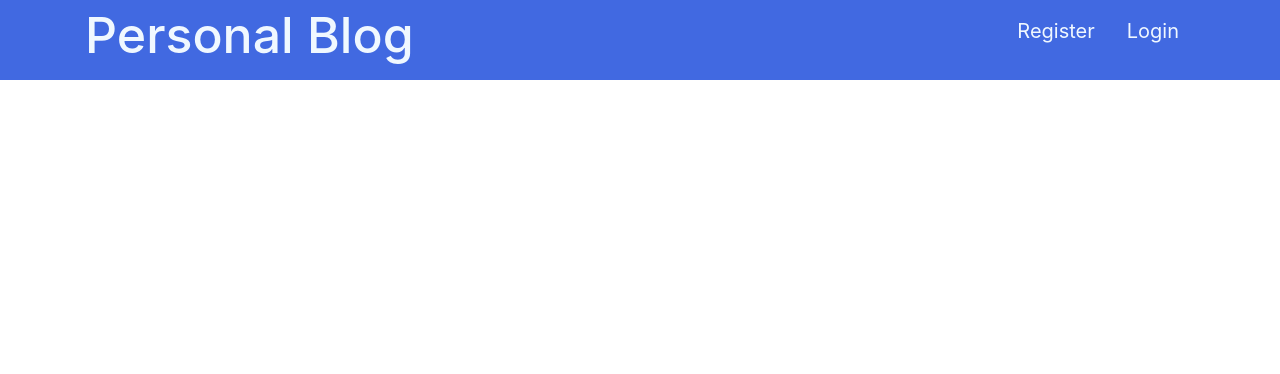
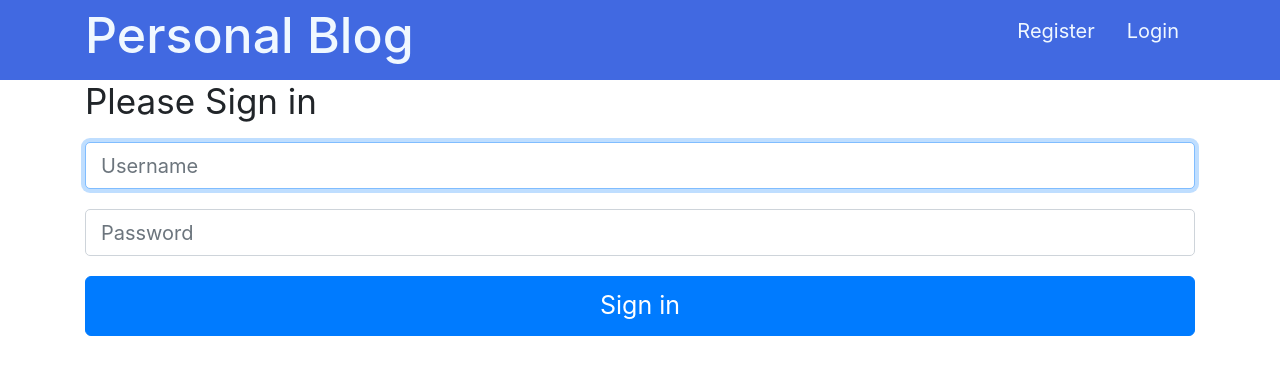
Before and after one commit to SergioRuyDev/personalblog-ui, an Angular app: page /login in a window 1280 px wide. Before the commit this address led to /. Shown: the top 374 px of the page. Built offline with nearby package versions, Linux system fonts and the light colour scheme.

Commit message:
Login in progress.

```diff
--- a/src/app/app.module.ts
+++ b/src/app/app.module.ts
@@ -26,7 +26,9 @@ import { RegisterSuccessComponent } from './auth/register-success/register-succe
     FormsModule,
     ReactiveFormsModule,
     RouterModule.forRoot([
-      {path: 'register', component: RegisterComponent}
+      {path: 'register', component: RegisterComponent},
+      {path: 'login', component: LoginComponent},
+      {path: 'register-success', component: RegisterSuccessComponent}
       ]),
     HttpClientModule
   ],
--- a/src/app/auth/login/login.component.html
+++ b/src/app/auth/login/login.component.html
@@ -1 +1,14 @@
-<p>login works!</p>
+<div class="container">
+  <form class="form-signin" [formGroup]="loginForm" (ngSubmit)="onSubmit()" novalidade>
+    <h1 class="h3 mb-3 font-weight-normal">Please Sign in</h1>
+    <div class="form-group">
+      <label for="inputUsername" class="sr-only">Username</label>
+      <input type="text" id="inputUsername" [formControlName]="'username'" class="form-control" placeholder="Username" required="" autofocus="">
+    </div>
+    <div class="form-group">
+      <label for="inputPassword" class="sr-only">Password</label>
+      <input type="password" id="inputPassword" [formControlName]="'password'" class="form-control" placeholder="Password" required="">
+    </div>
+    <button class="btn btn-lg btn-primary btn-block" type="submit">Sign in</button>
+  </form>
+</div>
--- a/src/app/auth/login/login.component.ts
+++ b/src/app/auth/login/login.component.ts
@@ -1,4 +1,5 @@
 import { Component, OnInit } from '@angular/core';
+import { FormControl, FormGroup } from '@angular/forms';
 
 @Component({
   selector: 'app-login',
@@ -7,9 +8,19 @@ import { Component, OnInit } from '@angular/core';
 })
 export class LoginComponent implements OnInit {
 
-  constructor() { }
+  loginForm: FormGroup;
+  constructor() {
+    this.loginForm = new FormGroup({
+      username: new FormControl(),
+      password: new FormControl()
+    })
+  }
 
   ngOnInit(): void {
   }
 
+  onSubmit() {
+    this.loginForm.get('username').value;
+    this.loginForm.get('password').value;
+  }
 }
--- a/src/app/auth/register-success/register-success.component.html
+++ b/src/app/auth/register-success/register-success.component.html
@@ -1 +1,3 @@
-<p>register-success works!</p>
+<div class="container">
+  <h3>Register successful, click <a href="/login">here</a> to Login</h3>
+</div>
--- a/src/app/auth/register/register.component.ts
+++ b/src/app/auth/register/register.component.ts
@@ -1,5 +1,6 @@
 import { Component, OnInit } from '@angular/core';
 import { FormBuilder, FormGroup } from '@angular/forms';
+import { Router } from '@angular/router';
 
 import { RegisterPayload } from './register-payload';
 import { AuthService } from '../../auth.service';
@@ -14,7 +15,7 @@ export class RegisterComponent implements OnInit {
   registerForm: FormGroup;
   registerPayload: RegisterPayload;
 
-  constructor(private formBuilder:FormBuilder, private authService: AuthService) {
+  constructor(private formBuilder:FormBuilder, private authService: AuthService, private router:Router) {
     this.registerForm = this.formBuilder.group({
       username: '',
       email: '',
@@ -40,6 +41,7 @@ export class RegisterComponent implements OnInit {
 
    this.authService.register(this.registerPayload).subscribe(data => {
      console.log('register success');
+     this.router.navigateByUrl('/register-success');
    }, error => {
      console.log('register failed');
    });
```
Also changed, not shown: src/app/auth/login-payload.ts (added).
